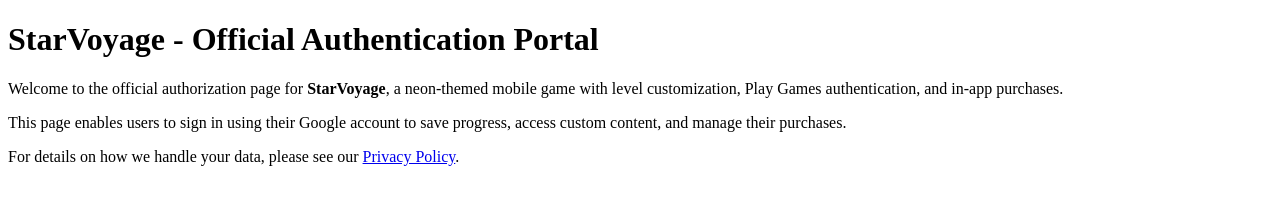
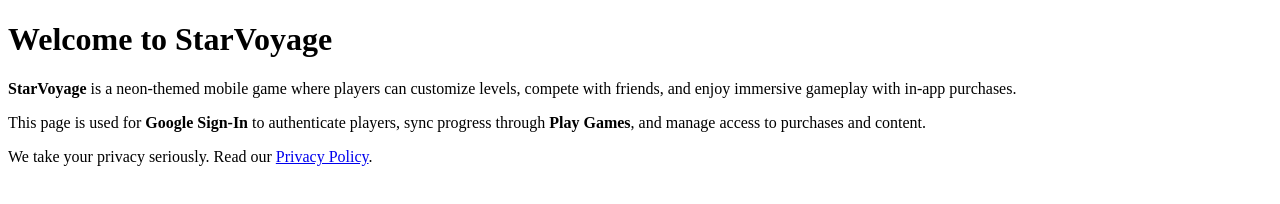
Before and after one commit to ShadeflareStudios/Neyflux, a plain HTML site: page index.html in a window 1280 px wide. Drawn offline with Linux system fonts and the light colour scheme.

Commit message:
Update index.html

```diff
--- a/index.html
+++ b/index.html
@@ -2,12 +2,12 @@
 <html lang="en">
 <head>
   <meta charset="UTF-8">
-  <title>StarVoyage - Auth Page</title>
+  <title>StarVoyage - Game Authentication</title>
 </head>
 <body>
-  <h1>StarVoyage - Official Authentication Portal</h1>
-  <p>Welcome to the official authorization page for <strong>StarVoyage</strong>, a neon-themed mobile game with level customization, Play Games authentication, and in-app purchases.</p>
-  <p>This page enables users to sign in using their Google account to save progress, access custom content, and manage their purchases.</p>
-  <p>For details on how we handle your data, please see our <a href="privacy.html">Privacy Policy</a>.</p>
+  <h1>Welcome to StarVoyage</h1>
+  <p><strong>StarVoyage</strong> is a neon-themed mobile game where players can customize levels, compete with friends, and enjoy immersive gameplay with in-app purchases.</p>
+  <p>This page is used for <strong>Google Sign-In</strong> to authenticate players, sync progress through <strong>Play Games</strong>, and manage access to purchases and content.</p>
+  <p>We take your privacy seriously. Read our <a href="privacy.html">Privacy Policy</a>.</p>
 </body>
 </html>
```
